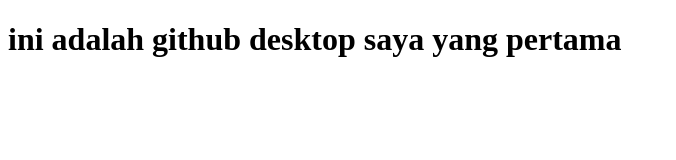
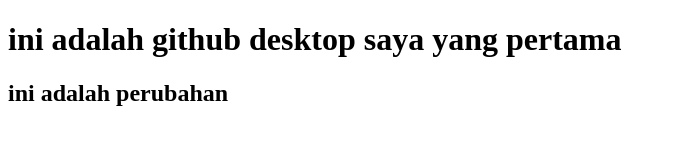
Before and after one commit to ekapailistiana/belajar-github, a plain HTML site: page index.html in a window 1280 px wide. Shown: the whole page, without its empty margins (0-676 px from the left). Drawn offline with Linux system fonts and the light colour scheme.

Commit message:
comit kedua
tambah h2

```diff
--- a/index.html
+++ b/index.html
@@ -7,5 +7,6 @@
 </head>
 <body>
     <h1>ini adalah github desktop saya yang pertama</h1>
+    <h2>ini adalah perubahan</h2>
 </body>
 </html>
```
